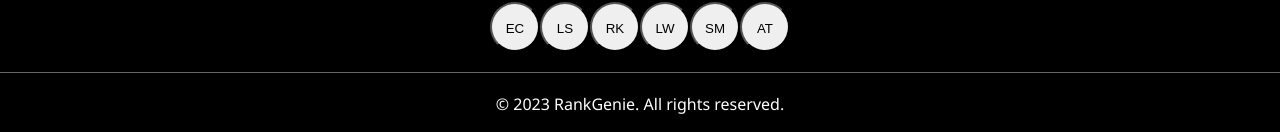
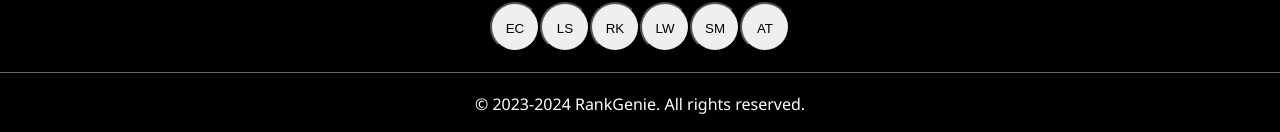
Before and after one commit to ElliottGH/Rank-Genie, a React (Create React App) app in the folder client/: page / in a window 1280 px wide. Shown: the part 893-1025 px from the top of the page. Built offline with nearby package versions, Linux system fonts and the light colour scheme.

Commit message:
Copyright update and unnecessary code removal

```diff
--- a/client/src/App.js
+++ b/client/src/App.js
@@ -429,7 +429,7 @@
             <button className="contact-button">AT</button>
           </div>
           <hr />
-          <p>&copy; 2023 RankGenie. All rights reserved.</p>
+          <p>&copy; 2023-2024 RankGenie. All rights reserved.</p>
         </footer>
 
         <script src="js/script.js"></script>
```
Also changed, not shown: 1 other file (tests, documents, lock files or other folders).
